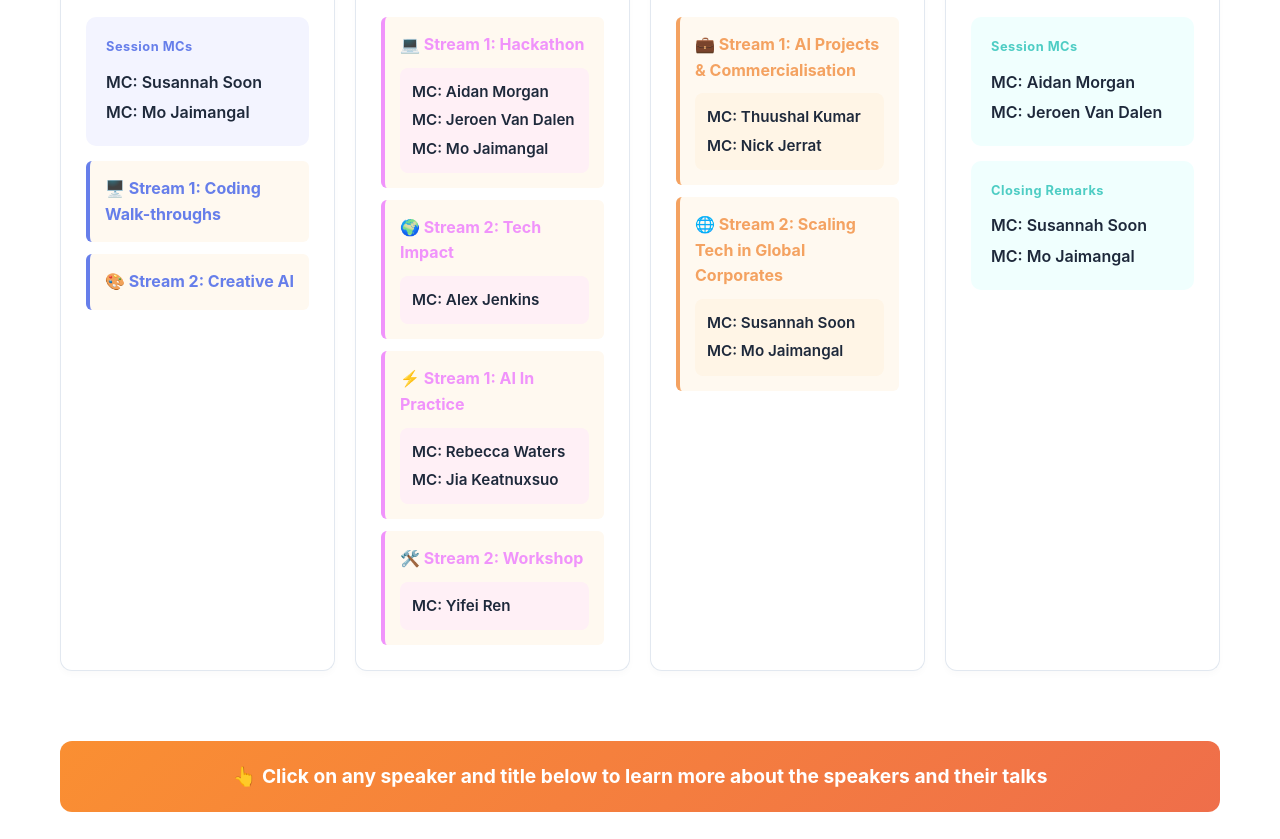
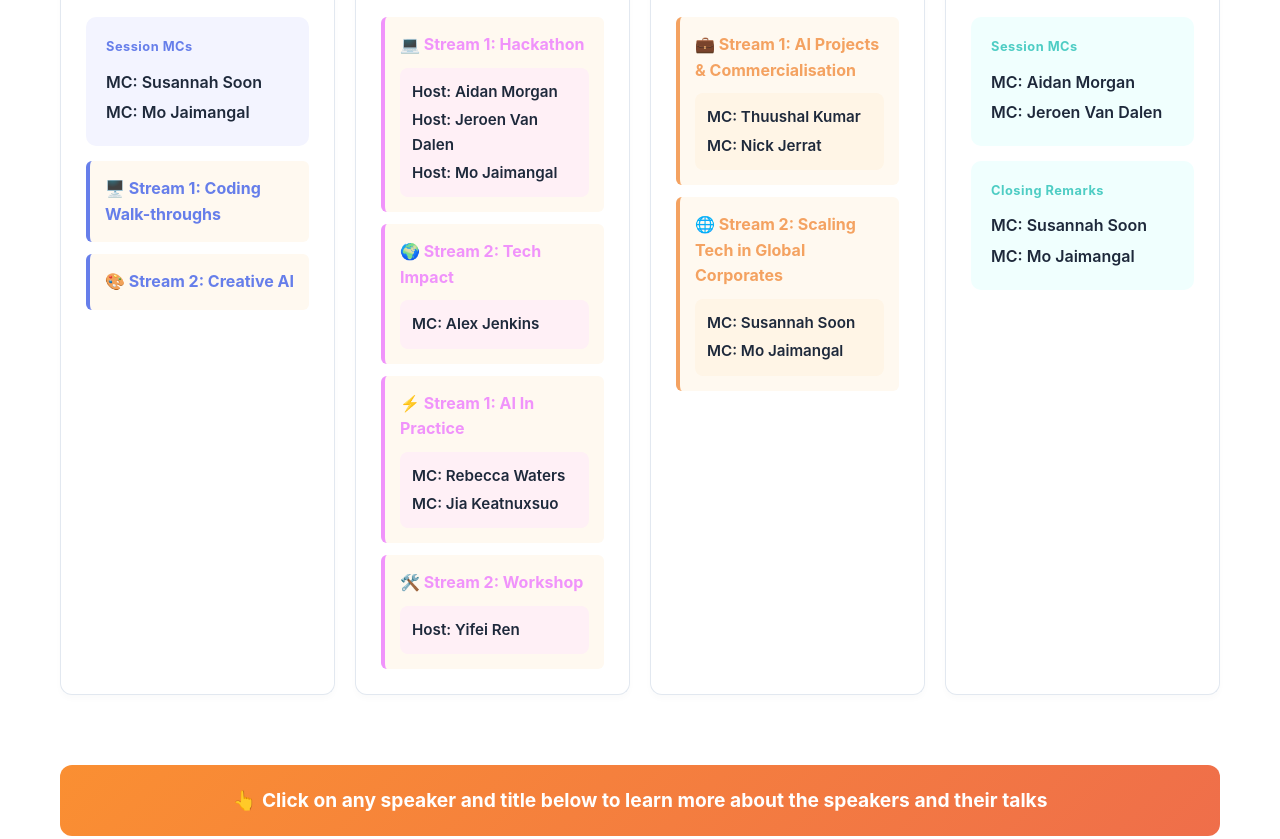
Before and after one commit to aidisrupt/aidisrupt.github.io, a plain HTML site: page agenda.html in a window 1280 px wide. Shown: the part 570-1409 px from the top of the page. Drawn offline with Linux system fonts and the light colour scheme.

Commit message:
added 'host'

```diff
--- a/agenda.html
+++ b/agenda.html
@@ -65,9 +65,9 @@
                     <div style="padding: 15px; background: #fff9f0; border-left: 4px solid #f093fb; margin-bottom: 12px; border-radius: 6px;">
                         <div style="color: #f093fb; font-weight: 700; font-size: 1rem; margin-bottom: 10px;">💻 Stream 1: Hackathon</div>
                         <div style="background: #fff0f6; padding: 12px; border-radius: 8px;">
-                            <div style="font-weight: 600; color: var(--text-dark); font-size: 0.95rem; margin-bottom: 4px;">MC: Aidan Morgan</div>
-                            <div style="font-weight: 600; color: var(--text-dark); font-size: 0.95rem; margin-bottom: 4px;">MC: Jeroen Van Dalen</div>
-                            <div style="font-weight: 600; color: var(--text-dark); font-size: 0.95rem;">MC: Mo Jaimangal</div>
+                            <div style="font-weight: 600; color: var(--text-dark); font-size: 0.95rem; margin-bottom: 4px;">Host: Aidan Morgan</div>
+                            <div style="font-weight: 600; color: var(--text-dark); font-size: 0.95rem; margin-bottom: 4px;">Host: Jeroen Van Dalen</div>
+                            <div style="font-weight: 600; color: var(--text-dark); font-size: 0.95rem;">Host: Mo Jaimangal</div>
                         </div>
                     </div>
 
@@ -89,7 +89,7 @@
                     <div style="padding: 15px; background: #fff9f0; border-left: 4px solid #f093fb; border-radius: 6px;">
                         <div style="color: #f093fb; font-weight: 700; font-size: 1rem; margin-bottom: 10px;">🛠️ Stream 2: Workshop</div>
                         <div style="background: #fff0f6; padding: 12px; border-radius: 8px;">
-                            <div style="font-weight: 600; color: var(--text-dark); font-size: 0.95rem;">MC: Yifei Ren</div>
+                            <div style="font-weight: 600; color: var(--text-dark); font-size: 0.95rem;">Host: Yifei Ren</div>
                         </div>
                     </div>
                 </div>
```
Also changed, not shown: index.html (+5 -5 lines).
